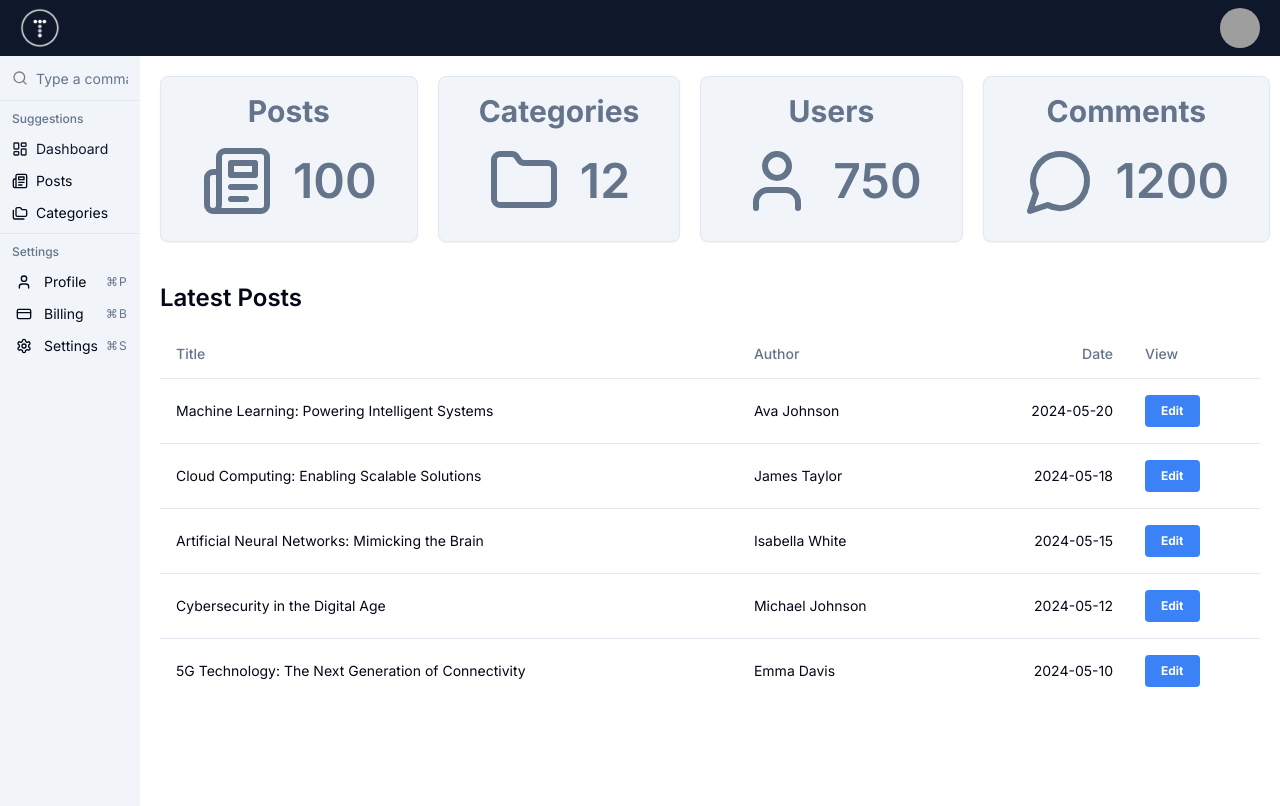
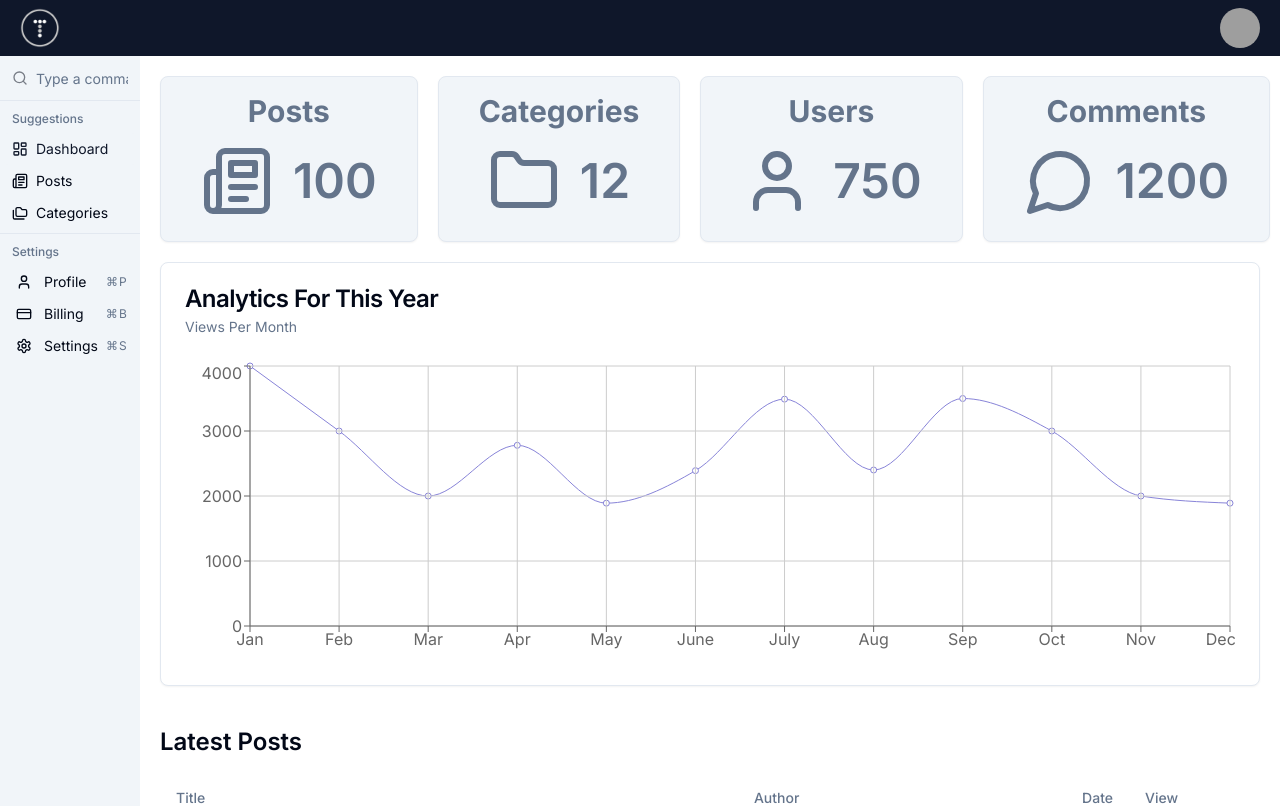
Before and after one commit to alpaca-rama/presspress, a Next.js app: page / in a window 1280 px wide. Shown: the top 806 px of the page. Built offline with nearby package versions, Linux system fonts and the light colour scheme; grey boxes are pictures that could not be loaded.

Commit message:
Added Analytics Charts
- Added a line chart for the analytics data.

```diff
--- a/app/page.tsx
+++ b/app/page.tsx
@@ -1,6 +1,7 @@
 import DashboardCard from "@/components/dashboard/DashboardCard";
 import {Folder, MessageCircle, Newspaper, User} from "lucide-react";
 import PostsTable from "@/components/posts/PostsTable";
+import AnalyticsChart from "@/components/dashboard/AnalyticsChart";
 
 export default function Home() {
     return (
@@ -12,6 +13,8 @@
                 <DashboardCard title={'Comments'} count={1200} icon={<MessageCircle className={'text-slate-500'} size={72} />} />
             </div>
 
+            <AnalyticsChart />
+
             <PostsTable title={'Latest Posts'} limit={5} />
         </>
     );
--- /dev/null
+++ b/components/dashboard/AnalyticsChart.tsx
@@ -0,0 +1,44 @@
+'use client';
+
+import {
+    LineChart,
+    Line,
+    XAxis,
+    YAxis,
+    CartesianGrid,
+    ResponsiveContainer,
+} from 'recharts';
+import {
+    Card,
+    CardContent,
+    CardDescription,
+    CardHeader,
+    CardTitle
+} from '@/components/ui/card';
+import data from '@/data/analytics';
+
+export default function AnalyticsChart() {
+    return (
+        <>
+            <Card>
+                <CardHeader>
+                    <CardTitle>Analytics For This Year</CardTitle>
+                    <CardDescription>Views Per Month</CardDescription>
+                </CardHeader>
+
+                <CardContent>
+                    <div style={{width: '100%', height: 300}}>
+                        <ResponsiveContainer>
+                            <LineChart width={1100} height={300} data={data}>
+                                <Line type={'monotone'} dataKey={'uv'} stroke={'#8884d8'} />
+                                <CartesianGrid stroke={'#ccc'} />
+                                <XAxis dataKey={'name'} />
+                                <YAxis />
+                            </LineChart>
+                        </ResponsiveContainer>
+                    </div>
+                </CardContent>
+            </Card>
+        </>
+    );
+}
```
